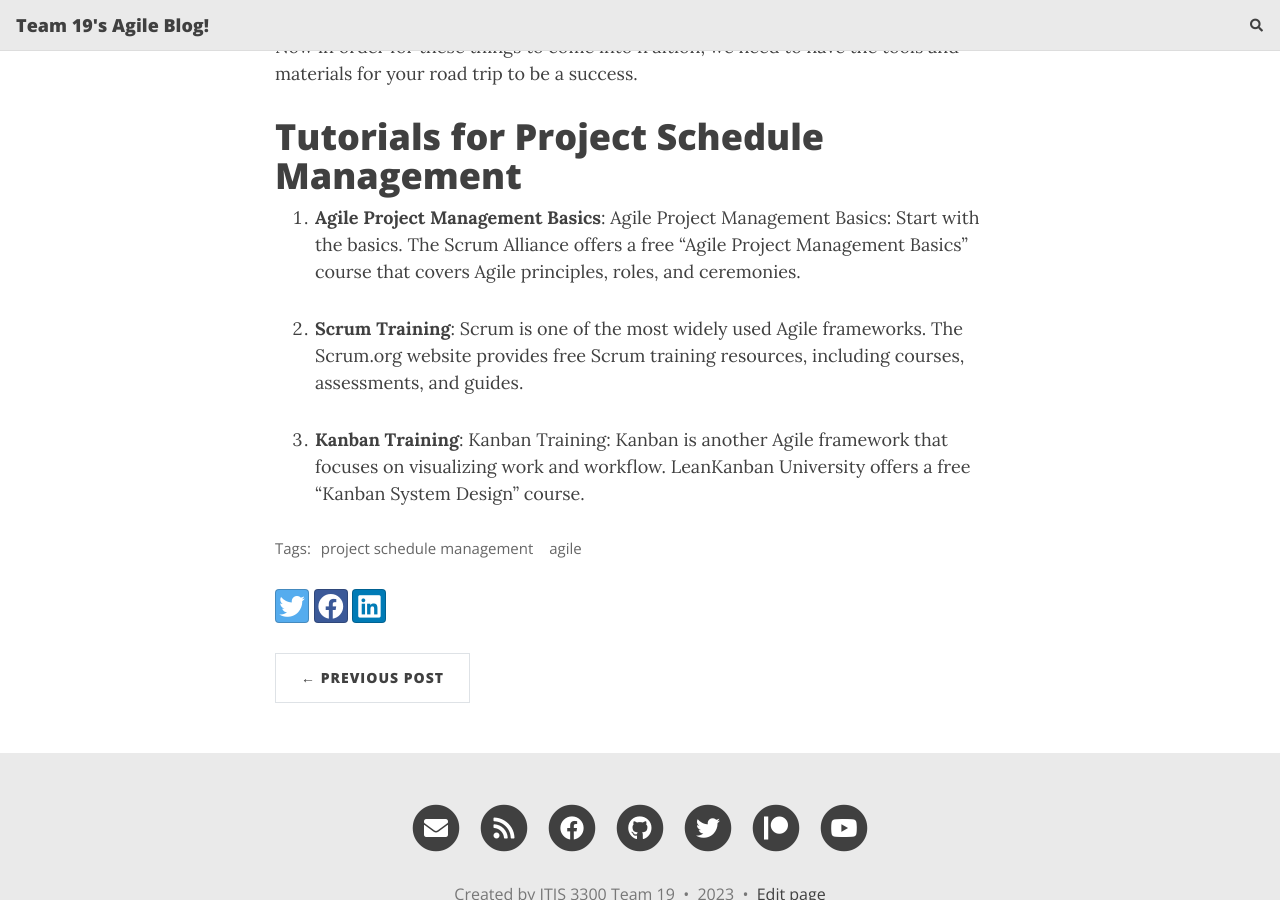
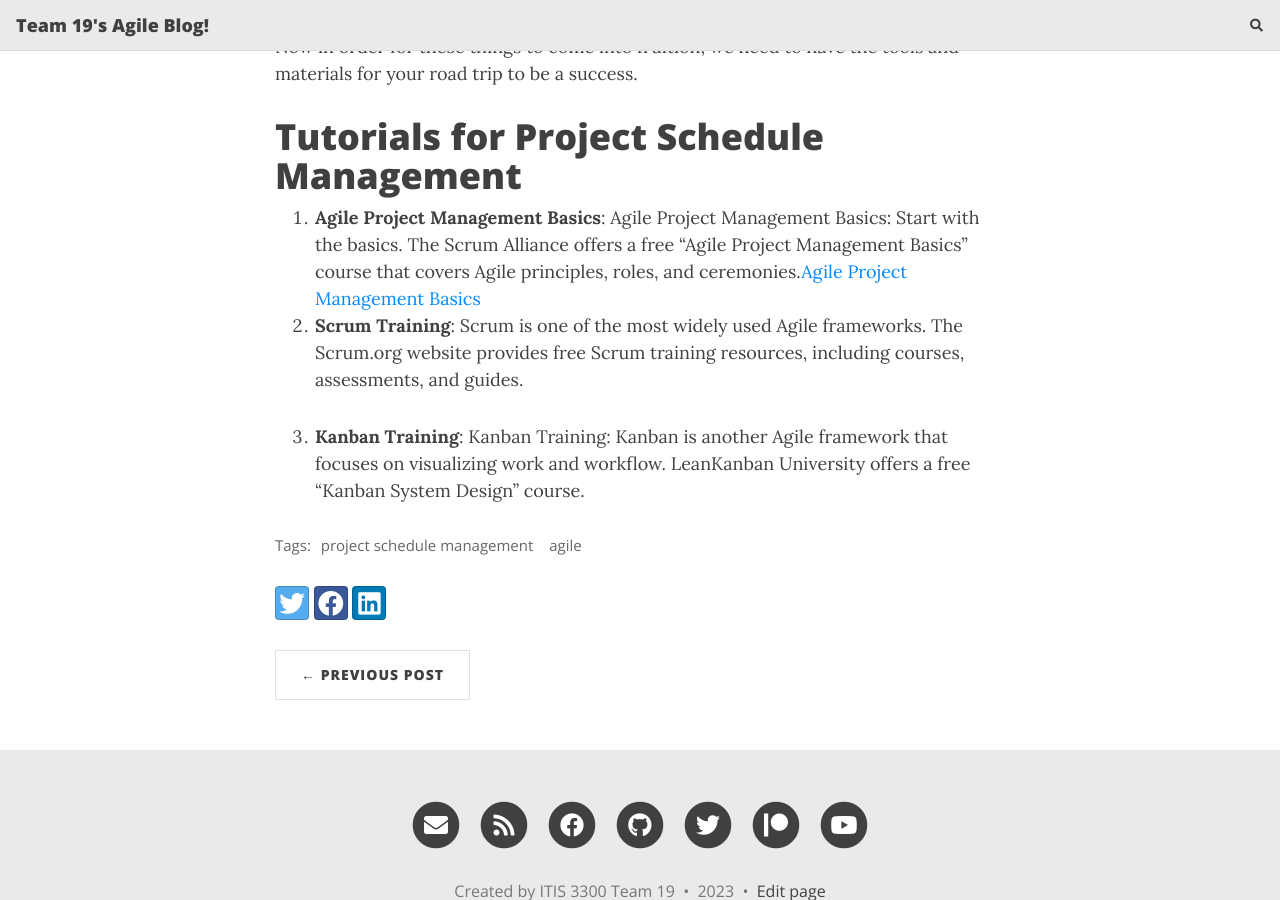
Before and after one commit to dlouangr/agile-blog, a Jekyll site: the page built from _posts/2023-10-01-Agile-Project-Schedule-Management.md, in a window 1280 px wide and 900 px high, scrolled down 2852 px. Built offline with Jekyll 4.4.1, drawn with Linux system fonts in a browser that asks for light colours; nearby versions of some CDN libraries; comment, search, counter and statistics services are not loaded.

Commit message:
Update 2023-10-01-Agile-Project-Schedule-Management.md

```diff
--- a/_posts/2023-10-01-Agile-Project-Schedule-Management.md
+++ b/_posts/2023-10-01-Agile-Project-Schedule-Management.md
@@ -30,8 +30,7 @@ Now in order for these things to come into fruition, we need to have the tools a
 
 # Tutorials for Project Schedule Management
 
-1. **Agile Project Management Basics**: Agile Project Management Basics: Start with the basics. The Scrum Alliance offers a free "Agile Project Management Basics" course that covers Agile principles, roles, and ceremonies.
-
+1. **Agile Project Management Basics**: Agile Project Management Basics: Start with the basics. The Scrum Alliance offers a free "Agile Project Management Basics" course that covers Agile principles, roles, and ceremonies.[Agile Project Management Basics](https://www.scrumalliance.org/)
 2.  **Scrum Training**: Scrum is one of the most widely used Agile frameworks. The Scrum.org website provides free Scrum training resources, including courses, assessments, and guides.
 
 3.  **Kanban Training**: Kanban Training: Kanban is another Agile framework that focuses on visualizing work and workflow. LeanKanban University offers a free "Kanban System Design" course.
```
